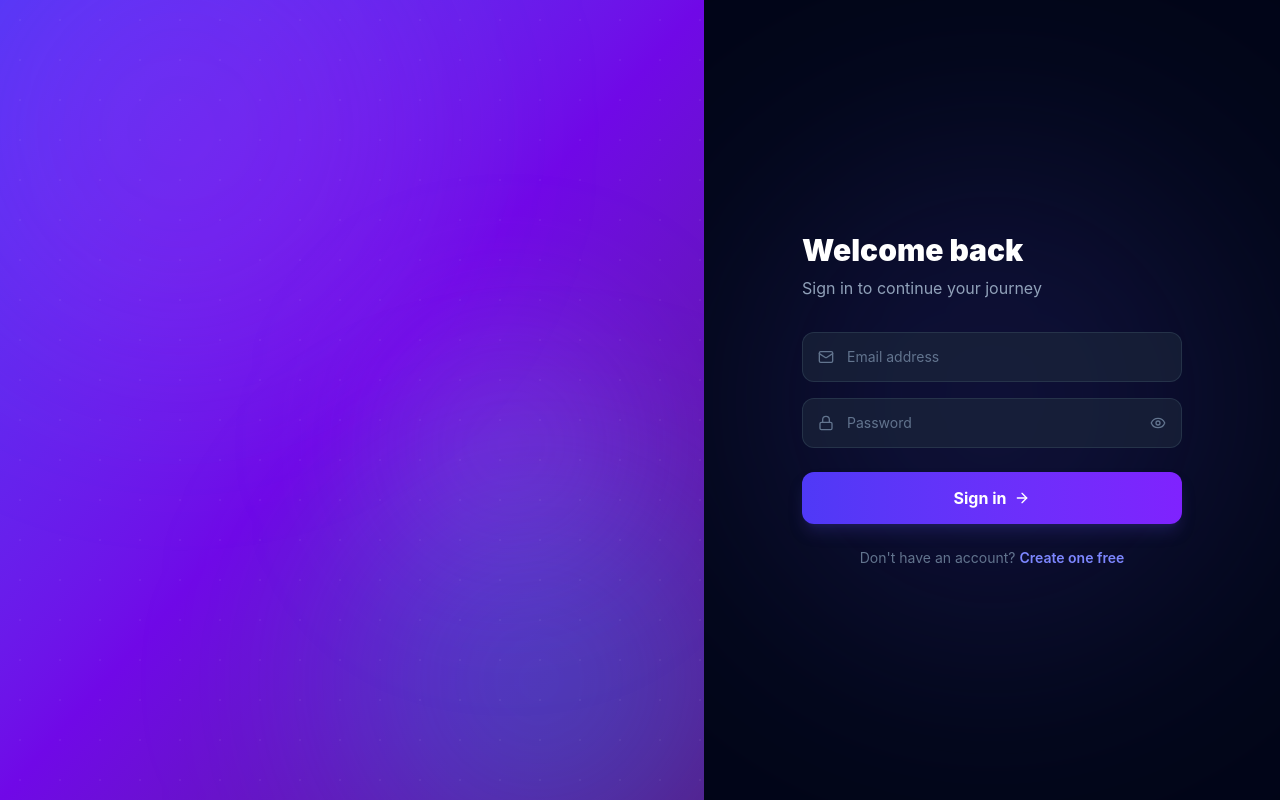
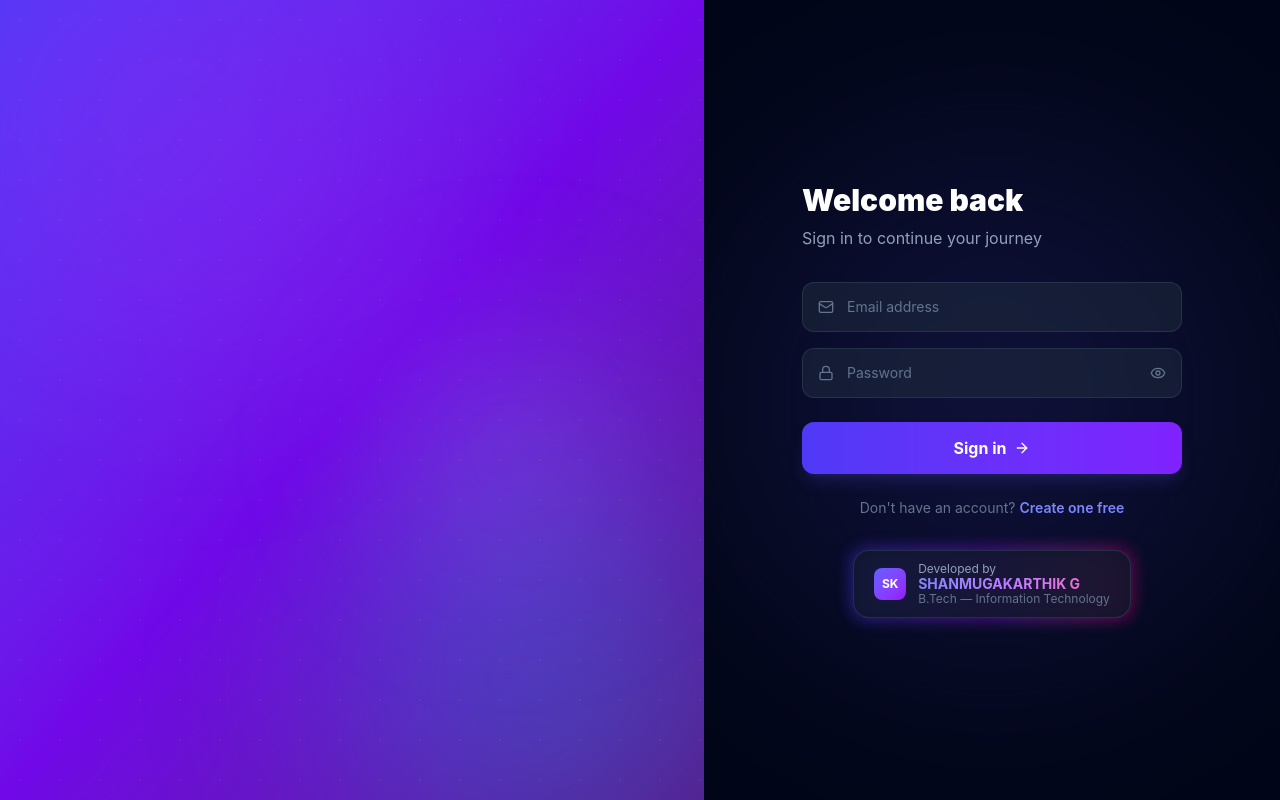
Before and after one commit to Shanmugakarthik05/credit-tracker, a React (Vite) app in the folder frontend/: page /login in a window 1280 px wide. Built offline with nearby package versions, Linux system fonts and the light colour scheme.

Commit message:
Add premium developer credit badge to login and dashboard

```diff
--- a/frontend/src/App.tsx
+++ b/frontend/src/App.tsx
@@ -481,6 +481,25 @@ function App() {
       <CalculationBreakdownModal isOpen={activeBreakdown !== null} onClose={() => setActiveBreakdown(null)} semesterData={activeBreakdown} />
 
       <Chatbot />
+
+      {/* Developer Credit Footer */}
+      <footer className="py-6 px-8 flex justify-center">
+        <div className="relative group cursor-default">
+          <div className="absolute -inset-0.5 bg-gradient-to-r from-indigo-600 via-purple-600 to-pink-600 rounded-2xl blur opacity-30 group-hover:opacity-60 transition duration-500 animate-pulse" />
+          <div className="relative flex items-center gap-3 bg-slate-900/90 border border-slate-700/60 rounded-2xl px-6 py-3 backdrop-blur-sm">
+            <div className="flex flex-col items-center justify-center w-9 h-9 rounded-xl bg-gradient-to-br from-indigo-500 to-purple-600 flex-shrink-0 shadow-lg shadow-indigo-500/30">
+              <span className="text-white text-sm font-bold">SK</span>
+            </div>
+            <div className="flex flex-col">
+              <span className="text-xs text-slate-400 leading-none mb-0.5">Developed by</span>
+              <span className="text-sm font-bold bg-gradient-to-r from-indigo-400 via-purple-400 to-pink-400 bg-clip-text text-transparent leading-none">
+                SHANMUGAKARTHIK G
+              </span>
+              <span className="text-xs text-slate-500 mt-0.5 leading-none">B.Tech — Information Technology</span>
+            </div>
+          </div>
+        </div>
+      </footer>
     </div>
   );
 }
--- a/frontend/src/pages/Login.tsx
+++ b/frontend/src/pages/Login.tsx
@@ -199,6 +199,25 @@ export default function Login() {
               Create one free
             </Link>
           </p>
+
+          {/* Developer Credit */}
+          <div className="mt-8 flex justify-center">
+            <div className="relative group cursor-default">
+              <div className="absolute -inset-0.5 bg-gradient-to-r from-indigo-600 via-purple-600 to-pink-600 rounded-2xl blur opacity-40 group-hover:opacity-70 transition duration-500 animate-pulse" />
+              <div className="relative flex items-center gap-3 bg-slate-900/90 border border-slate-700/60 rounded-2xl px-5 py-3 backdrop-blur-sm">
+                <div className="flex flex-col items-center justify-center w-8 h-8 rounded-lg bg-gradient-to-br from-indigo-500 to-purple-600 flex-shrink-0">
+                  <span className="text-white text-xs font-bold">SK</span>
+                </div>
+                <div className="flex flex-col">
+                  <span className="text-xs text-slate-400 leading-none mb-0.5">Developed by</span>
+                  <span className="text-sm font-bold bg-gradient-to-r from-indigo-400 via-purple-400 to-pink-400 bg-clip-text text-transparent leading-none">
+                    SHANMUGAKARTHIK G
+                  </span>
+                  <span className="text-xs text-slate-500 mt-0.5 leading-none">B.Tech — Information Technology</span>
+                </div>
+              </div>
+            </div>
+          </div>
         </div>
       </div>
     </div>
```
